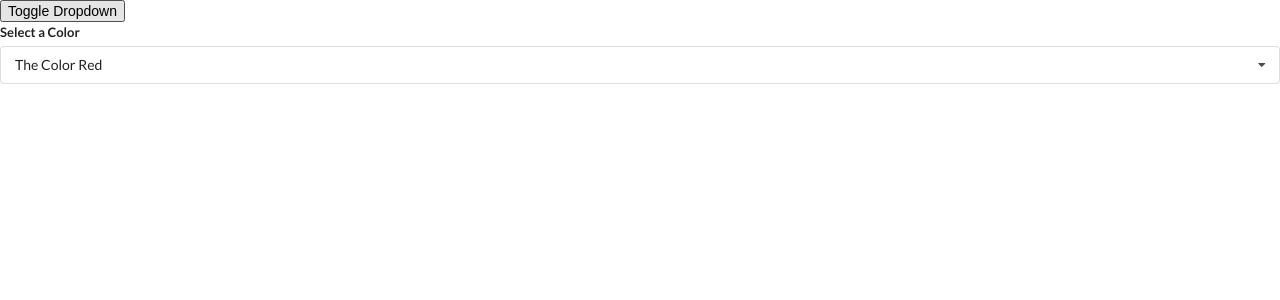
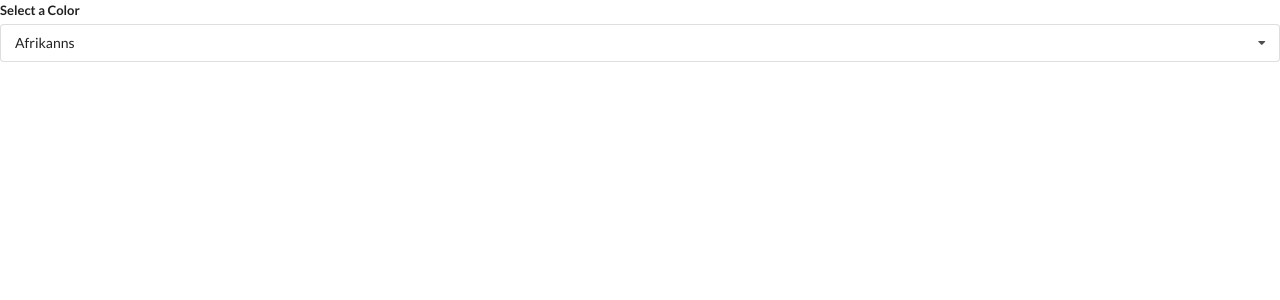
Before and after one commit to aleatorik/hooks-widgets, a React (Create React App) app: page / in a window 1280 px wide. Shown: the top 300 px of the page. Built offline with nearby package versions, Linux system fonts and the light colour scheme.

Commit message:
Scaffolding the translate component

```diff
--- a/src/App.js
+++ b/src/App.js
@@ -3,6 +3,7 @@ import React, { useState } from "react";
 import Accordion from "./components/Accordion";
 import Search from "./components/Search";
 import Dropdown from "./components/Dropdown";
+import Translate from "./components/Translate";
 
 const items = [
   {
@@ -35,21 +36,9 @@ const options = [
 ];
 
 export default () => {
-  const [selected, setSelected] = useState(options[0]);
-  const [showDropdown, setShowDropdown] = useState(true);
-
   return (
     <div>
-      <button onClick={() => setShowDropdown(!showDropdown)}>
-        Toggle Dropdown
-      </button>
-      {showDropdown ? (
-        <Dropdown
-          selected={selected}
-          onSelectedChange={setSelected} // This prop name is from convention like 'on+SOMETHING+Change'
-          options={options}
-        />
-      ) : null}
+      <Translate />
     </div>
   );
 };
--- /dev/null
+++ b/src/components/Translate.js
@@ -0,0 +1,24 @@
+import React, { useState } from "react";
+import Dropdown from "./Dropdown";
+
+const options = [
+  { label: "Afrikanns", value: "af" },
+  { label: "Korean", value: "kr" },
+  { label: "German", value: "de" },
+];
+
+const Translate = () => {
+  const [language, setLanguage] = useState(options[0]);
+
+  return (
+    <div>
+      <Dropdown
+        selected={language}
+        onSelectedChange={setLanguage}
+        options={options}
+      />
+    </div>
+  );
+};
+
+export default Translate;
```
Also changed, not shown: 1 other file (tests, documents, lock files or other folders).
